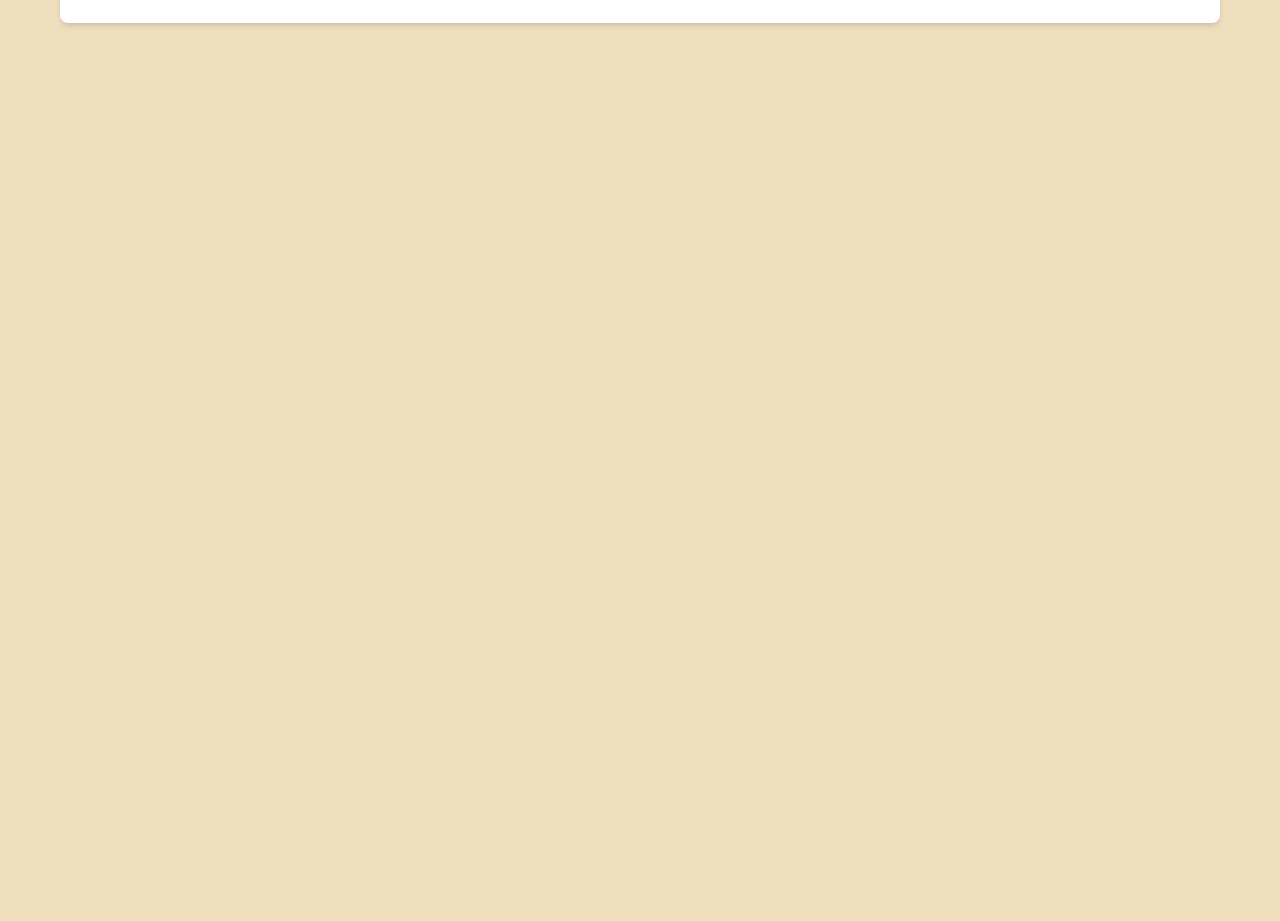
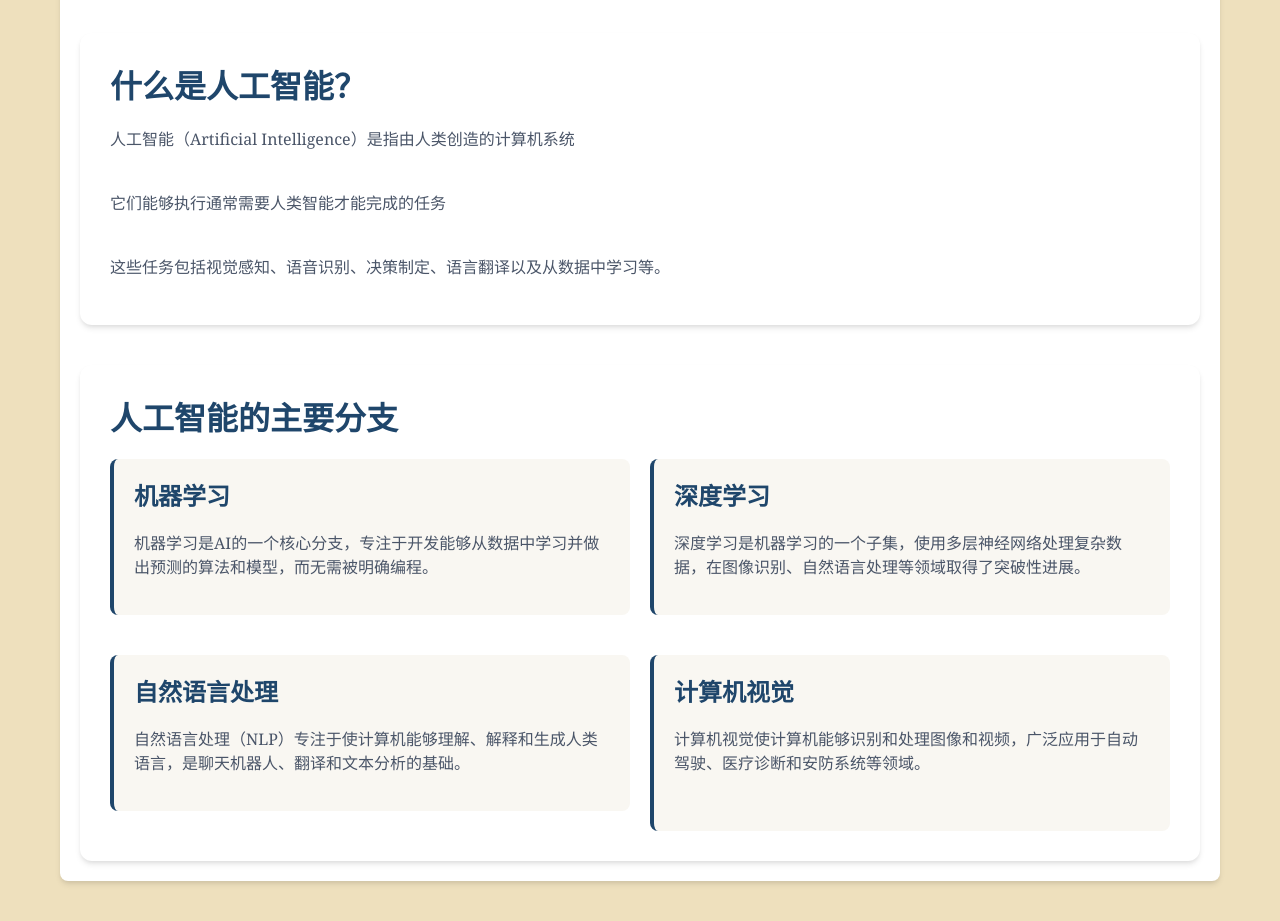
Before and after one commit to heijin-yuuby/AI-Learning-Resources-Navigator, a Vue app in the folder frontend/: page /ai-knowledge in a window 1280 px wide. Shown: the part 1000-1921 px from the top of the page. Before the commit the page ends 1063 px from the top, so only its background shows below. Built offline with nearby package versions, Linux system fonts and the light colour scheme.

Commit message:
Enhance animations and initial visibility for content cards and sections in AboutAIPage and AIKnowledgePage. Implemented fade-in effects and improved loading behavior for a smoother user experience.

```diff
--- a/frontend/src/views/AIKnowledgePage.vue
+++ b/frontend/src/views/AIKnowledgePage.vue
@@ -17,6 +17,40 @@
 
     <div class="content">
       <KeywordsBubble ref="bubbleRef" />
+
+      <div class="intro-section card-ready" ref="introSectionRef">
+        <h2>什么是人工智能？</h2>
+        <p>人工智能（Artificial Intelligence）是指由人类创造的计算机系统</p>
+        <br>
+        <p>它们能够执行通常需要人类智能才能完成的任务</p>
+        <br>
+        <p>这些任务包括视觉感知、语音识别、决策制定、语言翻译以及从数据中学习等。</p>
+      </div>
+
+      <div class="branch-section card-ready" ref="branchSectionRef">
+        <h2>人工智能的主要分支</h2>
+        <div class="ai-branches">
+          <div class="branch-item">
+            <h3>机器学习</h3>
+            <p>机器学习是AI的一个核心分支，专注于开发能够从数据中学习并做出预测的算法和模型，而无需被明确编程。</p>
+          </div>
+
+          <div class="branch-item">
+            <h3>深度学习</h3>
+            <p>深度学习是机器学习的一个子集，使用多层神经网络处理复杂数据，在图像识别、自然语言处理等领域取得了突破性进展。</p>
+          </div>
+
+          <div class="branch-item">
+            <h3>自然语言处理</h3>
+            <p>自然语言处理（NLP）专注于使计算机能够理解、解释和生成人类语言，是聊天机器人、翻译和文本分析的基础。</p>
+          </div>
+
+          <div class="branch-item">
+            <h3>计算机视觉</h3>
+            <p>计算机视觉使计算机能够识别和处理图像和视频，广泛应用于自动驾驶、医疗诊断和安防系统等领域。</p>
+          </div>
+        </div>
+      </div>
     </div>
   </div>
 </template>
@@ -26,34 +60,85 @@ import { NIcon, NButton } from 'naive-ui';
 import KeywordsBubble from '../components/cards/KeywordsBubble.vue';
 import { ref, onMounted } from 'vue';
 
-// 引用气泡组件
+// 引用气泡组件和卡片组件
 const bubbleRef = ref(null);
+const introSectionRef = ref(null);
+const branchSectionRef = ref(null);
 
 onMounted(() => {
-  // 在组件挂载时为气泡添加初始状态类
+  // 确保页面加载后立即隐藏所有气泡和卡片
+  document.querySelectorAll('.keyword-bubble, .card-ready').forEach(el => {
+    el.style.opacity = '0';
+  });
+
+  // 给页面充分时间加载所有元素
   setTimeout(() => {
-    const bubbles = document.querySelectorAll('.keyword-bubble');
-    bubbles.forEach(bubble => {
-      bubble.classList.add('bubble-ready');
+    setupBubbles();
+    setupCards();
+  }, 300);
+});
+
+// 设置卡片的动画
+function setupCards() {
+  const cards = document.querySelectorAll('.card-ready');
+
+  // 添加初始状态
+  cards.forEach(card => {
+    card.style.opacity = '';
   });
 
   // 创建 Intersection Observer
   const observer = new IntersectionObserver((entries) => {
     entries.forEach(entry => {
-        // 当元素进入视图时
       if (entry.isIntersecting) {
-          // 获取所有气泡
+        // 为卡片添加动画
+        setTimeout(() => {
+          entry.target.classList.add('card-active');
+        }, 200);
+        observer.unobserve(entry.target);
+      }
+    });
+  }, {
+    threshold: 0.2,
+    rootMargin: '0px 0px -50px 0px'
+  });
+
+  // 观察卡片
+  if (introSectionRef.value) observer.observe(introSectionRef.value);
+  if (branchSectionRef.value) observer.observe(branchSectionRef.value);
+}
+
+// 设置气泡的初始状态和动画
+function setupBubbles() {
+  // 选择所有气泡
   const bubbles = document.querySelectorAll('.keyword-bubble');
 
-          // 为每个气泡添加动画，错开执行
+  // 添加初始状态类
+  bubbles.forEach(bubble => {
+    // 移除可能的内联样式
+    bubble.style.opacity = '';
+    bubble.classList.add('bubble-ready');
+  });
+
+  // 为初始视图中已经可见的气泡手动触发动画
+  const triggerInitialAnimation = () => {
     bubbles.forEach((bubble, index) => {
       setTimeout(() => {
         bubble.classList.remove('bubble-ready');
         bubble.classList.add('bubble-active');
-            }, 120 * index);
+      }, 120 * index); // 间隔时间
     });
+  };
 
-          // 动画触发后停止观察
+  // 立即为可视区域内的气泡触发动画
+  triggerInitialAnimation();
+
+  // 创建 Intersection Observer 用于处理滚动时进入视图的元素
+  const observer = new IntersectionObserver((entries) => {
+    entries.forEach(entry => {
+      // 仅处理进入视图的元素
+      if (entry.isIntersecting) {
+        // 停止观察，避免重复触发
         observer.unobserve(entry.target);
       }
     });
@@ -63,11 +148,10 @@ onMounted(() => {
   });
 
   // 观察气泡组件
-    if (bubbleRef.value) {
+  if (bubbleRef.value && bubbleRef.value.$el) {
     observer.observe(bubbleRef.value.$el);
   }
-  }, 0); // 使用setTimeout确保DOM已完全渲染
-});
+}
 </script>
 
 <style scoped>
@@ -79,6 +163,7 @@ onMounted(() => {
 
 .page-header {
   margin-bottom: 40px;
+  animation: fadeIn 1s ease-in-out;
 }
 
 .page-title {
@@ -103,5 +188,62 @@ onMounted(() => {
   background-color: var(--card-bg);
   border-radius: 8px;
   box-shadow: var(--shadow-md);
+  animation: fadeIn 1.2s ease-in-out;
+  transform-origin: center top;
+}
+
+@keyframes fadeIn {
+  from {
+    opacity: 0;
+    transform: translateY(20px);
+  }
+  to {
+    opacity: 1;
+    transform: translateY(0);
+  }
+}
+
+.intro-section,
+.branch-section {
+  background: var(--card-bg);
+  border-radius: 12px;
+  padding: 30px;
+  box-shadow: var(--shadow-md);
+  transition: all 0.6s ease-out;
+  margin-top: 30px;
+}
+
+.card-ready {
+  opacity: 0;
+  transform: translateY(30px);
+}
+
+.card-active {
+  opacity: 1;
+  transform: translateY(0);
+}
+
+.branch-item {
+  background: var(--bg-secondary);
+  border-radius: 8px;
+  padding: 20px;
+  border-left: 4px solid var(--accent-blue);
+  margin-bottom: 20px;
+  transition: all 0.3s ease;
+}
+
+.branch-item:last-child {
+  margin-bottom: 0;
+}
+
+.ai-branches {
+  display: grid;
+  gap: 20px;
+}
+
+@media (min-width: 768px) {
+  .ai-branches {
+    grid-template-columns: repeat(2, 1fr);
+  }
 }
 </style>
--- a/frontend/src/views/AboutAIPage.vue
+++ b/frontend/src/views/AboutAIPage.vue
@@ -91,32 +91,48 @@ const introCardRef = ref(null);
 const branchCardRef = ref(null);
 
 onMounted(() => {
-  // 在组件挂载时为内容卡片添加初始状态类
+  // 确保页面加载后立即隐藏所有内容卡片
+  document.querySelectorAll('.content-card').forEach(card => {
+    card.style.opacity = '0';
+  });
+
+  // 给页面充分时间加载所有元素
   setTimeout(() => {
     setupContentCards();
-  }, 0); // 使用setTimeout确保DOM已完全渲染
+  }, 300); // 增加延迟确保页面完全加载
 });
 
 // 设置内容卡片的动画
 function setupContentCards() {
+  // 选择所有内容卡片
+  const contentCards = document.querySelectorAll('.content-card');
+
   // 添加初始状态类
-  const contentCards = document.querySelectorAll('.content-card');
   contentCards.forEach(card => {
+    // 移除可能的内联样式
+    card.style.opacity = '';
     card.classList.add('content-card-ready');
   });
 
-  // 创建 Intersection Observer
+  // 为初始视图中已经可见的卡片手动触发动画
+  const triggerInitialAnimation = () => {
+    contentCards.forEach((card, index) => {
+      setTimeout(() => {
+        card.classList.remove('content-card-ready');
+        card.classList.add('content-card-active');
+      }, 150 * index); // 间隔时间
+    });
+  };
+
+  // 立即为可视区域内的卡片触发动画
+  triggerInitialAnimation();
+
+  // 创建 Intersection Observer 用于处理滚动时进入视图的元素
   const observer = new IntersectionObserver((entries) => {
     entries.forEach(entry => {
-      // 当元素进入视图时
+      // 仅处理进入视图的元素
       if (entry.isIntersecting) {
-        // 为卡片添加动画
-        setTimeout(() => {
-          entry.target.classList.remove('content-card-ready');
-          entry.target.classList.add('content-card-active');
-        }, 150);
-
-        // 动画触发后停止观察该元素
+        // 停止观察，避免重复触发
         observer.unobserve(entry.target);
       }
     });
@@ -211,6 +227,7 @@ function setupContentCards() {
   display: grid;
   grid-template-columns: 1fr 1fr;
   gap: 30px;
+  animation: fadeIn 1s ease-in-out
 }
 
 .ai-intro, .branch-section {
@@ -238,6 +255,7 @@ function setupContentCards() {
   display: grid;
   grid-template-columns: repeat(2, 1fr);
   gap: 20px;
+  animation: fadeIn 1s ease-in-out;
 }
 
 .branch-card {
@@ -246,7 +264,7 @@ function setupContentCards() {
   padding: 20px;
   border-left: 4px solid var(--accent-blue);
   height: 100%;
-  animation: float-up 1s ease-in-out;
+  animation: fadeIn 1.5s ease-in-out;
 }
 
 .branch-card h3 {
```
Lines whose indentation alone changed are shown as unchanged.
